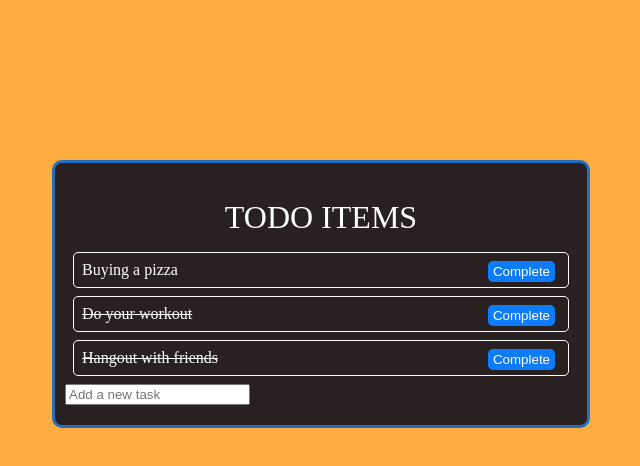
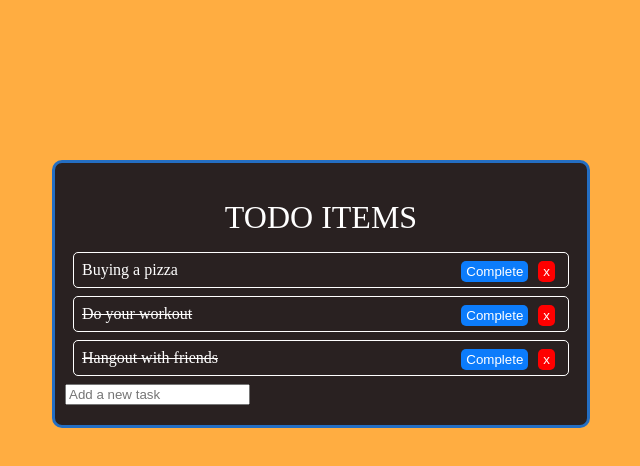
Before and after one commit to zeenat-abedin/todo-list, a React (Create React App) app: page / in a window 1280 px wide. Shown: the top 466 px of the page, without its empty margins (319-959 px from the left). Built offline with nearby package versions, Linux system fonts and the light colour scheme.

Commit message:
"Add task removal functionality to Task component"

```diff
--- a/src/components/Task.jsx
+++ b/src/components/Task.jsx
@@ -1,8 +1,9 @@
 
-function Task({ task, index, completeTask }) {
+function Task({ task, index, completeTask, removeTask }) {
     return (
     <div className='task' style={{ textDecoration: task.completed ? "line-through" : "" }}>
-        {task.title}
+            {task.title}
+        <button style={{ background: "red" }} onClick={() => removeTask(index)}>x</button>
         <button onClick={() => completeTask(index)}>Complete</button>
     </div>
     )
--- a/src/components/Todo.jsx
+++ b/src/components/Todo.jsx
@@ -34,12 +34,19 @@ function Todo() {
         setTasks(newTasks);
     };
 
+    function removeTask(index) {
+        const newTasks = [...tasks];
+        newTasks.splice(index, 1);
+setTasks(newTasks);
+    };
+
   return (
     <div  className="todo-container">
         <div className="header">TODO ITEMS</div>
           <div className="tasks">
               {tasks.map((task, index) => (
-                  <Task key={task.title} task={task} index={index}                         completeTask={completeTask}
+                  <Task key={task.title} task={task} index={index} completeTask={completeTask}
+                      removeTask={removeTask}
                   />
               ))}
           </div>
```
